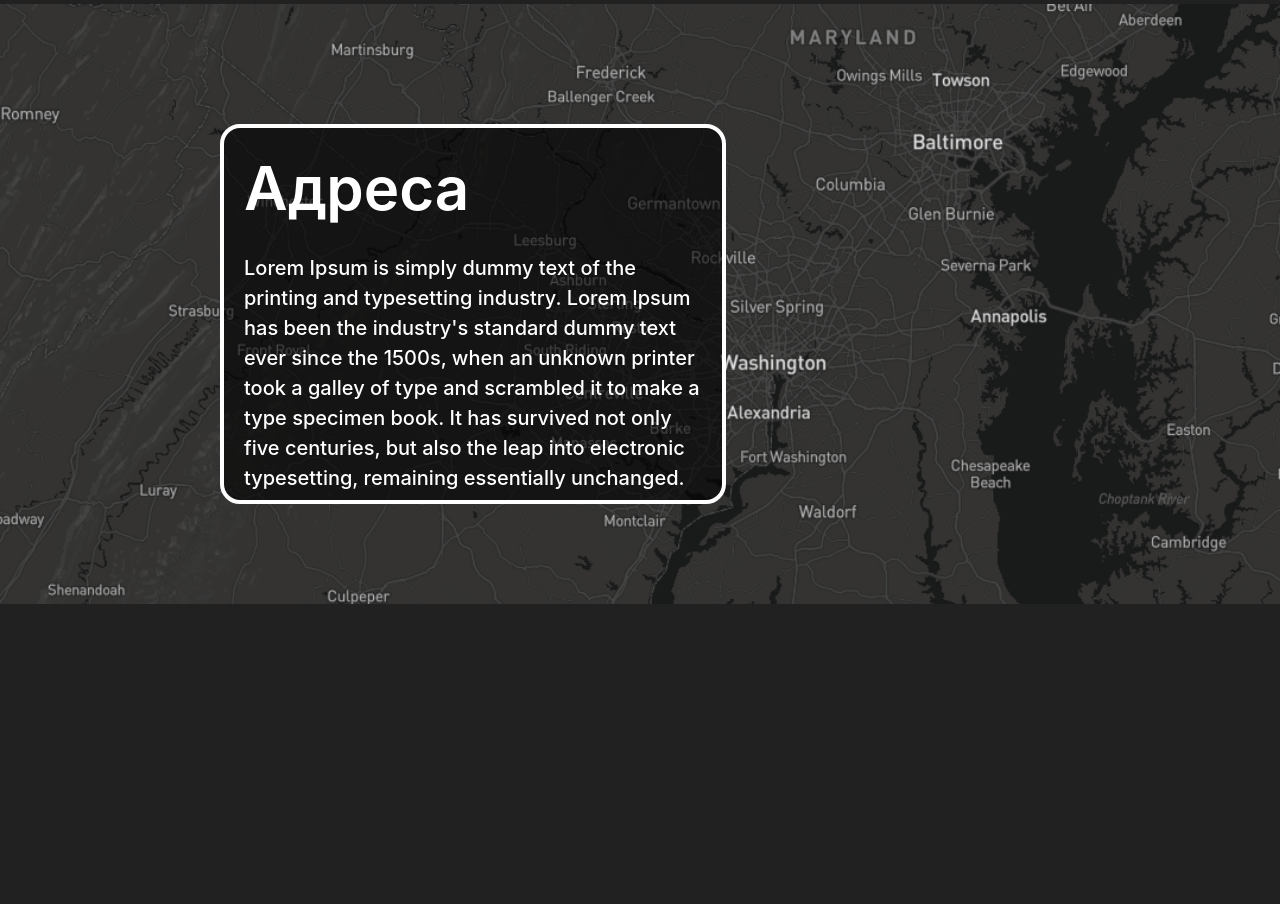
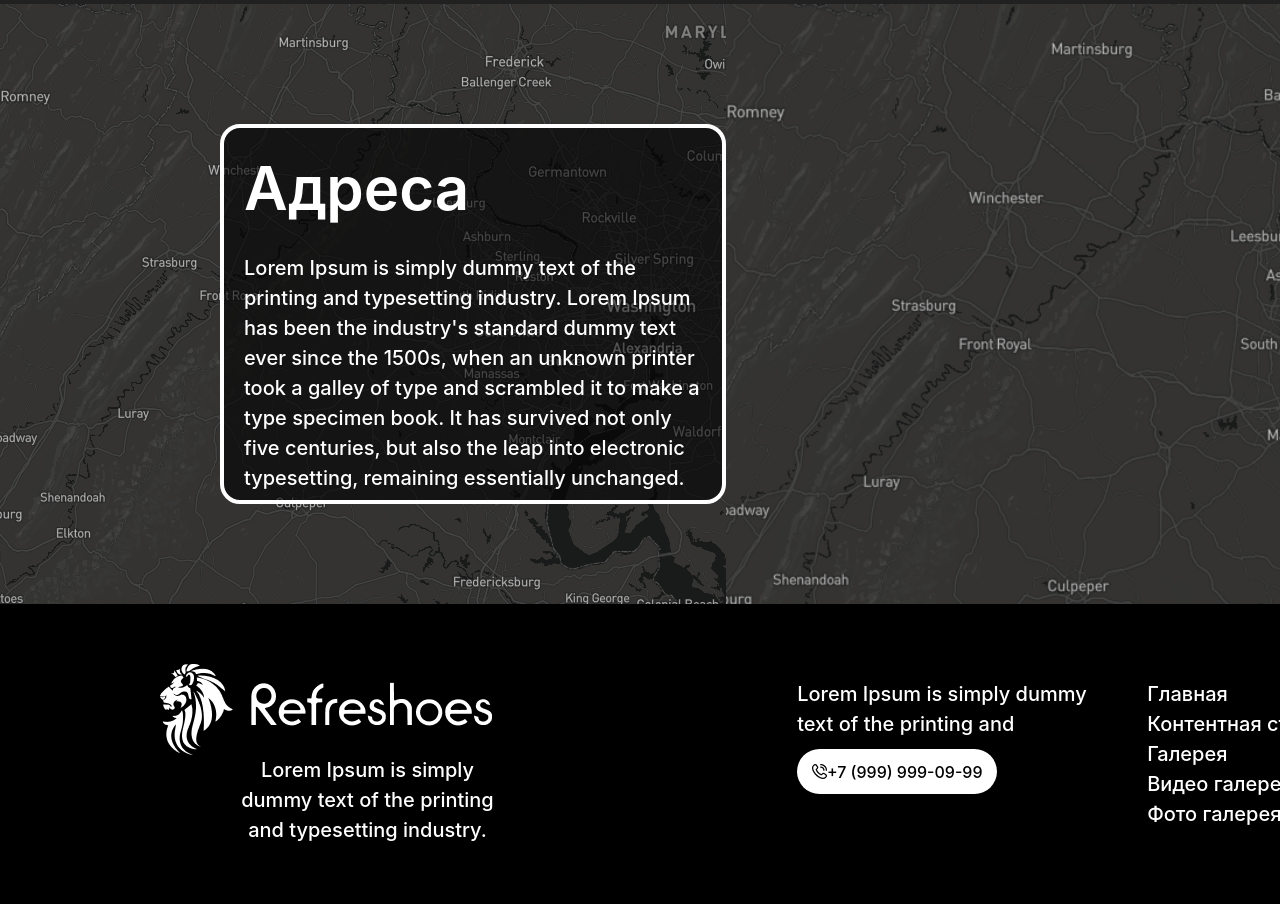
Before and after one commit to brotechno750-bot/Home-Work-13, a website: page index.html in a window 1280 px wide. Shown: the part 4018-4922 px from the top of the page. Before the commit the page ends 4622 px from the top, so only its background shows below. Drawn offline with nearby package versions, Linux system fonts and the light colour scheme; files that its build step writes are made by us from their sources.

Commit message:
sakshon5

```diff
--- a/index.html
+++ b/index.html
@@ -386,27 +386,70 @@
 
     </div>
 
-    <div class="lg:w-[100%] lg:h-[900px] m-auto overflow-hidden ">
-        <div class=" lg:w-[3840px] lg:-[700px] flex items-center">
-            <div class="div4 lg:w-[1520px] lg:h-[700px] lg:bg-[url('/pam.png')] mt-[300px] bg-no-repeat bg-cover ">
-                <div
-                    class="lg:w-[506px] lg:h-[380px] rounded-[20px] border-4 border-solid border-[white] bg-[#00000099] mt-[120px] ml-[220px]">
-                    <h1 class="text-[60px] text-[white] font-[600] ml-[20px] mt-[15px] mb-[20px]">Адреса</h1>
+    <div class="div4 lg:mx-w-[1520px] lg:h-[900px]  m-auto">
+        <div class=" lg:w-[100%] lg:h-[900px]  overflow-hidden ">
+            <div class=" lg:w-[100%] lg:-[700px] overflow-hidden flex items-center mx-w-[1520px] m-auto">
+                <div class="div4 lg:w-[1520px] lg:h-[700px] lg:bg-[url('/pam.png')] mt-[300px] bg-no-repeat  ">
+                    <div
+                        class="lg:w-[506px] lg:h-[380px] rounded-[20px] border-4 border-solid border-[white]  bg-[#00000099] mt-[120px] ml-[220px]">
+                        <h1 class="text-[60px] text-[white] font-[600] ml-[20px] mt-[15px] mb-[20px]">Адреса</h1>
 
-                    <p class="px-5 text-[20px] text-[white] font-[500]">Lorem Ipsum is simply dummy text of the printing
-                        and typesetting industry. Lorem Ipsum has been the industry's standard dummy text ever since the
-                        1500s, when an unknown printer took a galley of type and scrambled it to make a type specimen
-                        book. It has survived not only five centuries, but also the leap into electronic typesetting,
-                        remaining essentially unchanged.
-                    </p>
+                        <p class="px-5 text-[20px] text-[white] font-[500]">Lorem Ipsum is simply dummy text of the
+                            printing
+                            and typesetting industry. Lorem Ipsum has been the industry's standard dummy text ever since
+                            the
+                            1500s, when an unknown printer took a galley of type and scrambled it to make a type
+                            specimen
+                            book. It has survived not only five centuries, but also the leap into electronic
+                            typesetting,
+                            remaining essentially unchanged.
+                        </p>
+                    </div>
+                </div>
+                <div class="div4 lg:w-[1520px] lg:h-[700px] lg:bg-[url('/pam.png')] mt-[300px] bg-no-repeat bg-cover ">
                 </div>
             </div>
             <div class="div4 lg:w-[1520px] lg:h-[700px] lg:bg-[url('/pam.png')] mt-[300px] bg-no-repeat bg-cover ">
             </div>
         </div>
-        <div class="div4 lg:w-[1520px] lg:h-[700px] lg:bg-[url('/pam.png')] mt-[300px] bg-no-repeat bg-cover "></div>
     </div>
+
+    <div class="div5 lg:w-[1520px] lg:h-[300px] bg-[#000000] m-auto flex justify-center items-center">
+        <div class="lg:w-[1200px] lg:h-[200px]  flex justify-between items-center">
+            <div>
+                <img src="./Refreshoes_LOGO копия 2.png" alt="">
+                <div class="w-[255px] h-[90px]  ml-[80px]">
+                    <p class="w-[255px] h-[75px]  text-center text-[20px] text-[white] font-[500]">
+                        Lorem Ipsum is simply dummy text of the printing and typesetting
+                        industry.
+                    </p>
+                </div>
+            </div>
+
+            <div class="flex gap-[55px]">
+                <div class="w-[295px] h-[116px]  text-[20px] text-[white] font-[500]">
+                    <p class="mb-[10px]">
+                        Lorem Ipsum is simply dummy <br>
+                        text of the printing and
+                    </p>
+
+                    <div class="w-[200px] h-[45px] bg-[white] rounded-full flex justify-center items-center">
+                     <img src="./free-icon-font-phone-call-5070407 1 (1).png" alt="">
+                     <p class="text-[16px] text-[black] font-[500]">+7 (999) 999-09-99</p>
+                    </div>
+                </div>
+
+                <div class="text-[20px] text-[white] font-[500]">
+                    <p>Главная</p>
+                    <p>Контентная страница</p>
+                    <p>Галерея</p>
+                    <p>Видео галерея</p>
+                    <p>Фото галерея</p>
+                </div>
+            </div>
+        </div>
     </div>
+
 </body>
 
 </html>
```
Also changed, not shown: Refreshoes_LOGO копия 2.png (added), free-icon-font-phone-call-5070407 1 (1).png (added).
